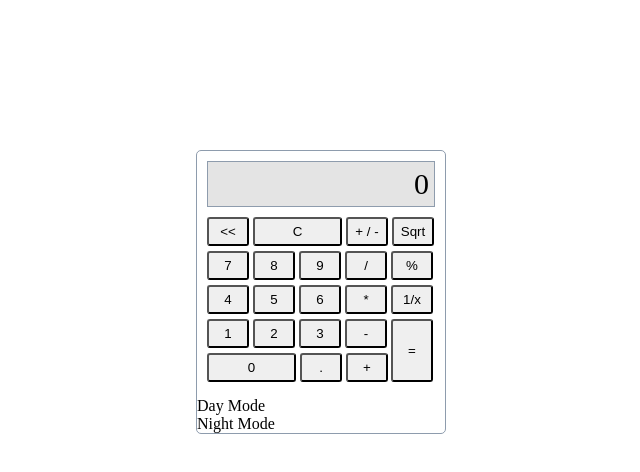
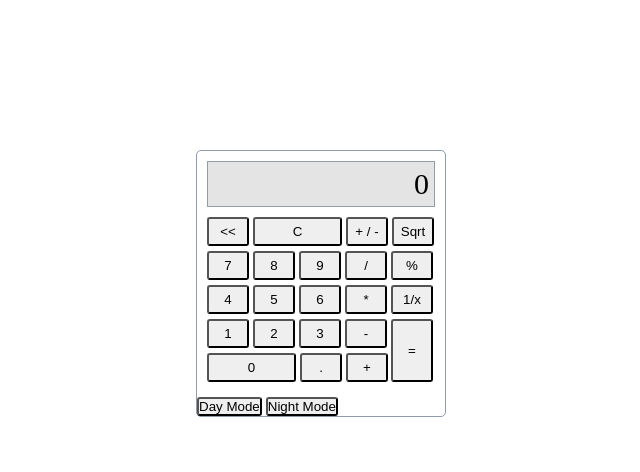
Before and after one commit to engineer-kufre/Calculator, a plain HTML site: page index.html in a window 1280 px wide. Shown: the whole page, without its empty margins (319-959 px from the left). Drawn offline with Linux system fonts and the light colour scheme.

Commit message:
edited index

```diff
--- a/index.html
+++ b/index.html
@@ -44,8 +44,11 @@
 				</div>
 			</div>
 		</div>
-		<div>Day Mode</div>
-		<div>Night Mode</div>
+		<div class="switch">
+			<button id="day">Day Mode</button>
+			<button id="dark">Night Mode</button>
+		</div>
+
 	</div>
 </body>
 </html>
```
